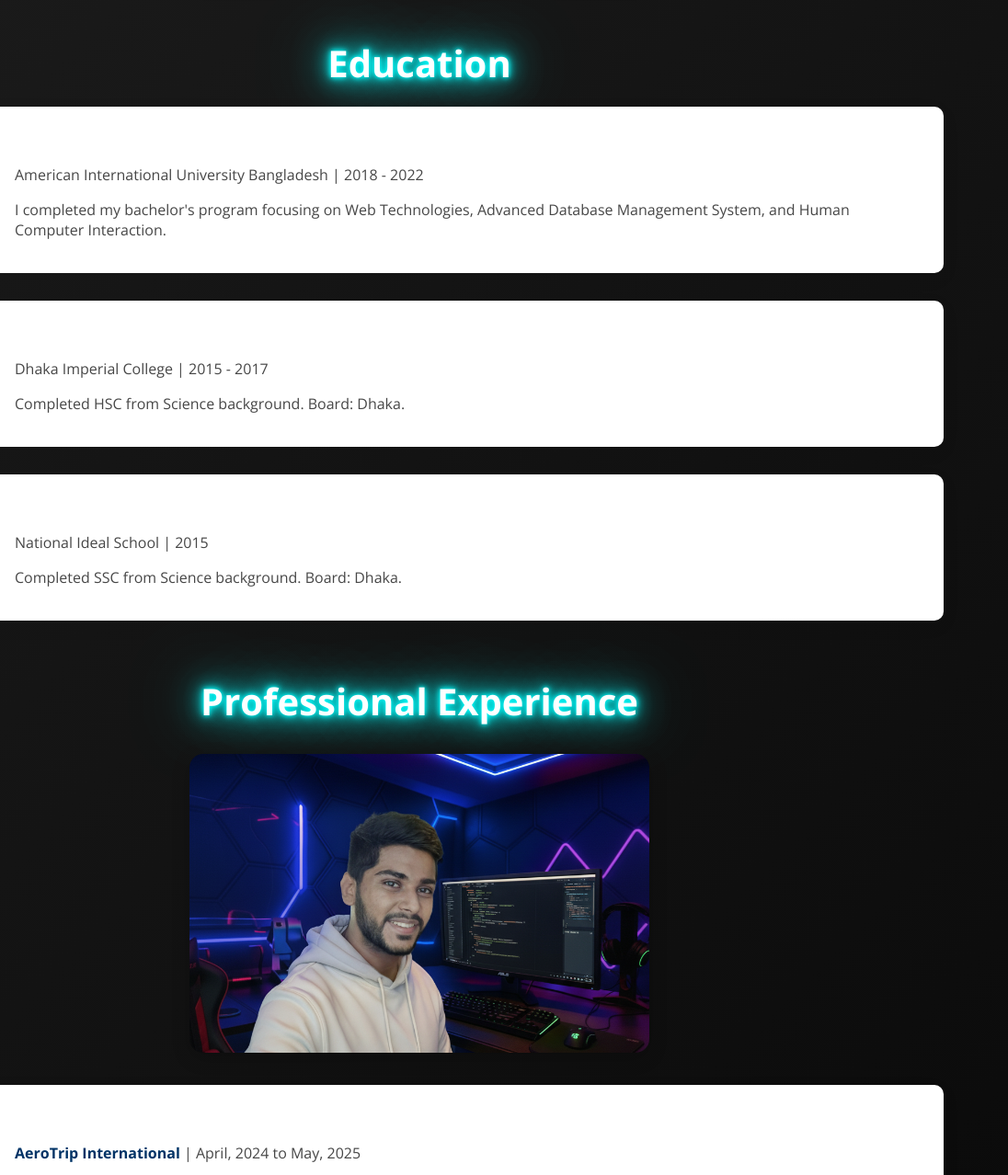
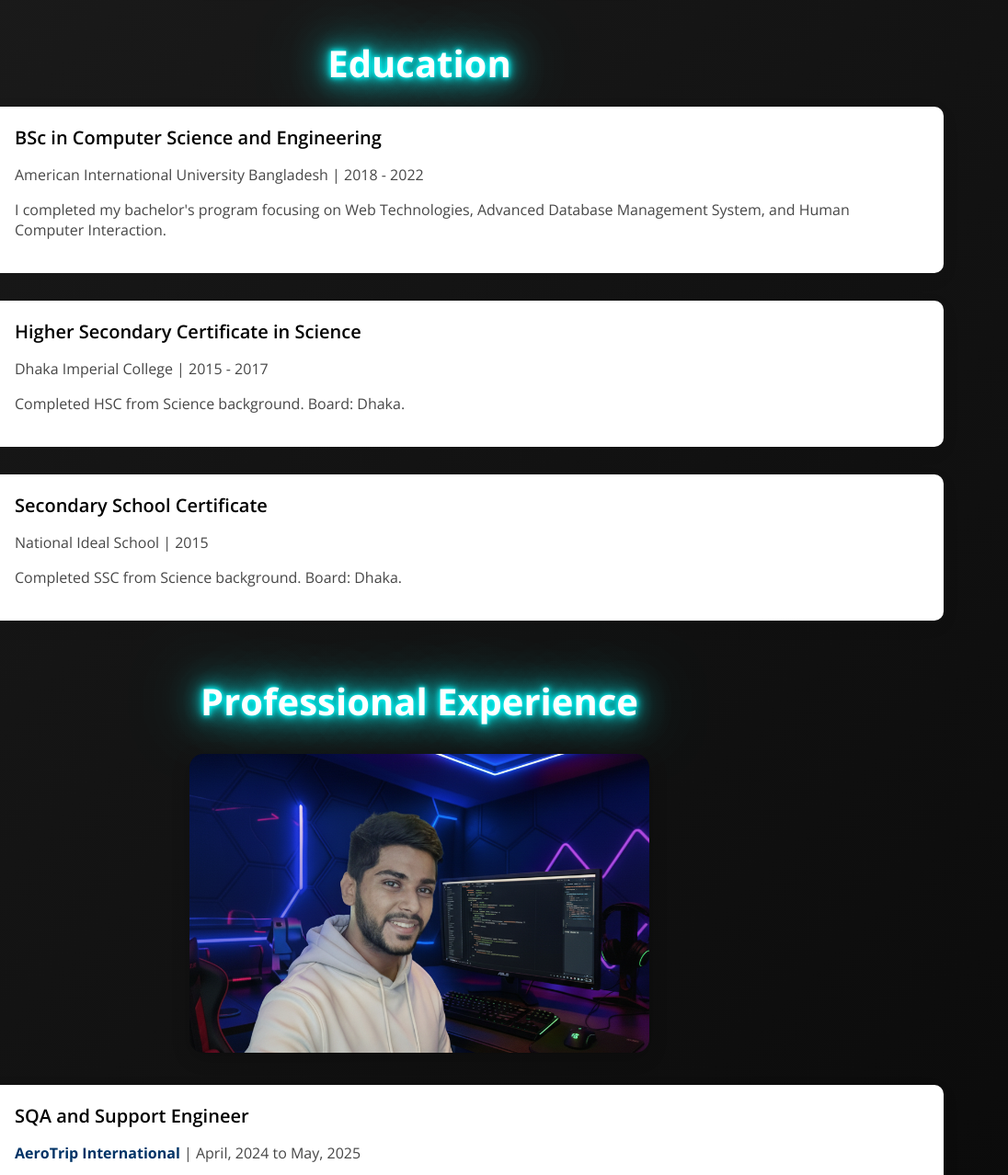
Before and after one commit to SaimonHaqueFahim/web-developer-portfolio, a plain HTML site: page index.html in a window 1280 px wide. Shown: the part 4120-5398 px from the top of the page at 92% size, 184-1280 px from the left. Drawn offline with nearby package versions, Linux system fonts and the light colour scheme; a script that the page names is missing.

Commit message:
title text black

```diff
--- a/index.html
+++ b/index.html
@@ -340,7 +340,7 @@
           <img src="images/Logo/aiub-logo.jpg" alt="AIUB Logo" />
         </div>
         <div class="timeline-content">
-          <h5>BSc in Computer Science and Engineering</h5>
+          <h5 class="edutitle">BSc in Computer Science and Engineering</h5>
           <p class="timeline-subtitle">American International University Bangladesh | 2018 - 2022</p>
           <p>I completed my bachelor's program focusing on Web Technologies, Advanced Database Management System, and Human Computer Interaction.</p>
         </div>
@@ -351,7 +351,7 @@
           <img src="images/Logo/dic-logo.jpg" alt="Dhaka Imperial College Logo" />
         </div>
         <div class="timeline-content">
-          <h5>Higher Secondary Certificate in Science</h5>
+          <h5 class="edutitle">Higher Secondary Certificate in Science</h5>
           <p class="timeline-subtitle">Dhaka Imperial College | 2015 - 2017</p>
           <p>Completed HSC from Science background. Board: Dhaka.</p>
         </div>
@@ -362,7 +362,7 @@
           <img src="images/Logo/nic-logo.jpeg" alt="National Ideal School Logo" />
         </div>
         <div class="timeline-content">
-          <h5>Secondary School Certificate</h5>
+          <h5 class="edutitle">Secondary School Certificate</h5>
           <p class="timeline-subtitle">National Ideal School | 2015</p>
           <p>Completed SSC from Science background. Board: Dhaka.</p>
         </div>
@@ -389,7 +389,7 @@
           </a>
         </div>
         <div class="timeline-content">
-          <h5>SQA and Support Engineer</h5>
+          <h5 class="jobpost">SQA and Support Engineer</h5>
           <p class="timeline-subtitle">
             <a href="https://b2b.aerotrip.net/" target="_blank" style="font-weight:bold; color:#003366; text-decoration:none;">
             AeroTrip International
@@ -410,7 +410,7 @@
           </a>
         </div>
         <div class="timeline-content">
-          <h5>Front-end Developer</h5>
+          <h5 class="jobpost">Front-end Developer</h5>
           <p class="timeline-subtitle">
             <a href="https://www.facebook.com/citycom.travel/" target="_blank" style="font-weight:bold; color:#003366; text-decoration:none;">
             Citycom International Travel Agency
@@ -430,7 +430,7 @@
           </a>
         </div>
         <div class="timeline-content">
-          <h5>Intern Officer - Application & Database System</h5>
+          <h5 class="jobpost">Intern Officer - Application & Database System</h5>
           <p class="timeline-subtitle">
             <a href="https://www.lankabangla.com" target="_blank" style="font-weight:bold; color:#003366; text-decoration:none;">
             LankaBangla Finance
--- a/styles/style.css
+++ b/styles/style.css
@@ -690,6 +690,10 @@ main{
   transform: scale(1.05); /* slight zoom on hover */
 }
 
+.edutitle{
+  color: black;
+  font: bold;
+}
 
 
 /* --- Skills Section (Updated) --- */
@@ -827,6 +831,11 @@ main{
 
 .experience-image img:hover {
   transform: scale(1.05);
+}
+
+.jobpost{
+  color: black;
+  font: bold;
 }
 
 
```
